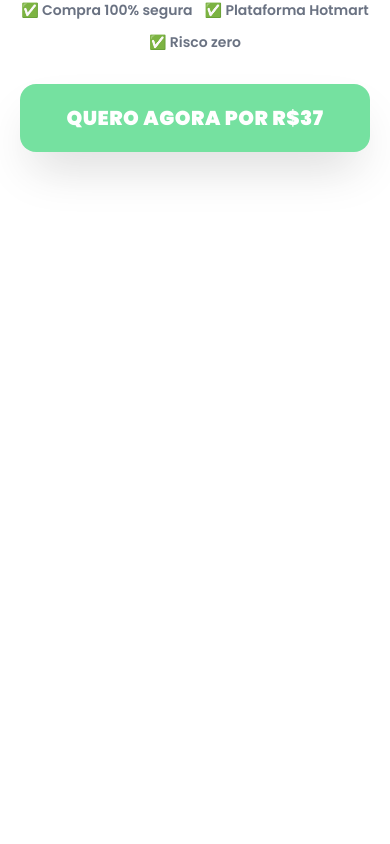
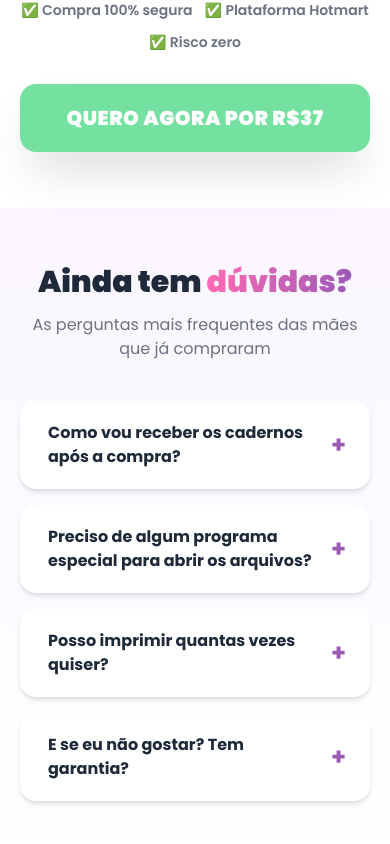
Before and after one commit to CoimbraViih/ColorBox, a React (Vite) app: page / in a window 390 px wide. Shown: the part 8398-9242 px from the top of the page. Before the commit the page ends 8606 px from the top, so only its background shows below. Built offline with nearby package versions, Linux system fonts and the light colour scheme.

Commit message:
feat: add FAQSection with accordion

```diff
--- a/src/App.jsx
+++ b/src/App.jsx
@@ -4,6 +4,7 @@ import BenefitsSection from './components/sections/BenefitsSection'
 import TestimonialsSection from './components/sections/TestimonialsSection'
 import UrgencySection from './components/sections/UrgencySection'
 import GuaranteeSection from './components/sections/GuaranteeSection'
+import FAQSection from './components/sections/FAQSection'
 
 export default function App() {
   return (
@@ -14,6 +15,7 @@ export default function App() {
       <TestimonialsSection />
       <UrgencySection />
       <GuaranteeSection />
+      <FAQSection />
     </main>
   )
 }
--- /dev/null
+++ b/src/components/sections/FAQSection.jsx
@@ -0,0 +1,68 @@
+import { useState } from 'react'
+import { FAQS } from '../../constants/faqs'
+
+export default function FAQSection() {
+  const [activeIndex, setActiveIndex] = useState(null)
+
+  function toggle(index) {
+    setActiveIndex(activeIndex === index ? null : index)
+  }
+
+  return (
+    <section className="bg-gradient-to-b from-purple-50 to-white px-5 py-14">
+      <div className="mx-auto max-w-2xl">
+        <h2 className="text-center text-3xl font-black leading-tight text-gray-800 sm:text-4xl">
+          Ainda tem{' '}
+          <span className="bg-gradient-to-r from-brand-pink to-brand-purple bg-clip-text text-transparent">
+            dúvidas?
+          </span>
+        </h2>
+        <p className="mx-auto mt-3 max-w-xl text-center text-base text-gray-500 sm:text-lg">
+          As perguntas mais frequentes das mães que já compraram
+        </p>
+
+        <div className="mt-10 flex flex-col gap-4">
+          {FAQS.map((faq, index) => {
+            const isOpen = activeIndex === index
+            return (
+              <div
+                key={faq.id}
+                className={`overflow-hidden rounded-2xl bg-white shadow-md transition-shadow ${
+                  isOpen ? 'shadow-lg' : ''
+                }`}
+              >
+                <button
+                  onClick={() => toggle(index)}
+                  className={`flex w-full items-center justify-between gap-4 px-6 py-5 text-left transition-colors ${
+                    isOpen ? 'border-l-4 border-brand-pink' : 'border-l-4 border-transparent'
+                  }`}
+                >
+                  <span className="text-base font-bold text-gray-800 sm:text-lg">
+                    {faq.question}
+                  </span>
+                  <span
+                    className={`shrink-0 text-2xl font-bold text-brand-purple transition-transform duration-300 ${
+                      isOpen ? 'rotate-45' : 'rotate-0'
+                    }`}
+                  >
+                    +
+                  </span>
+                </button>
+
+                <div
+                  className={`overflow-hidden transition-all duration-300 ease-in-out ${
+                    isOpen ? 'max-h-96 opacity-100' : 'max-h-0 opacity-0'
+                  }`}
+                >
+                  <p className="px-6 pb-5 text-sm leading-relaxed text-gray-500 sm:text-base">
+                    {faq.answer}
+                  </p>
+                </div>
+              </div>
+            )
+          })}
+        </div>
+      </div>
+    </section>
+  )
+}
```
